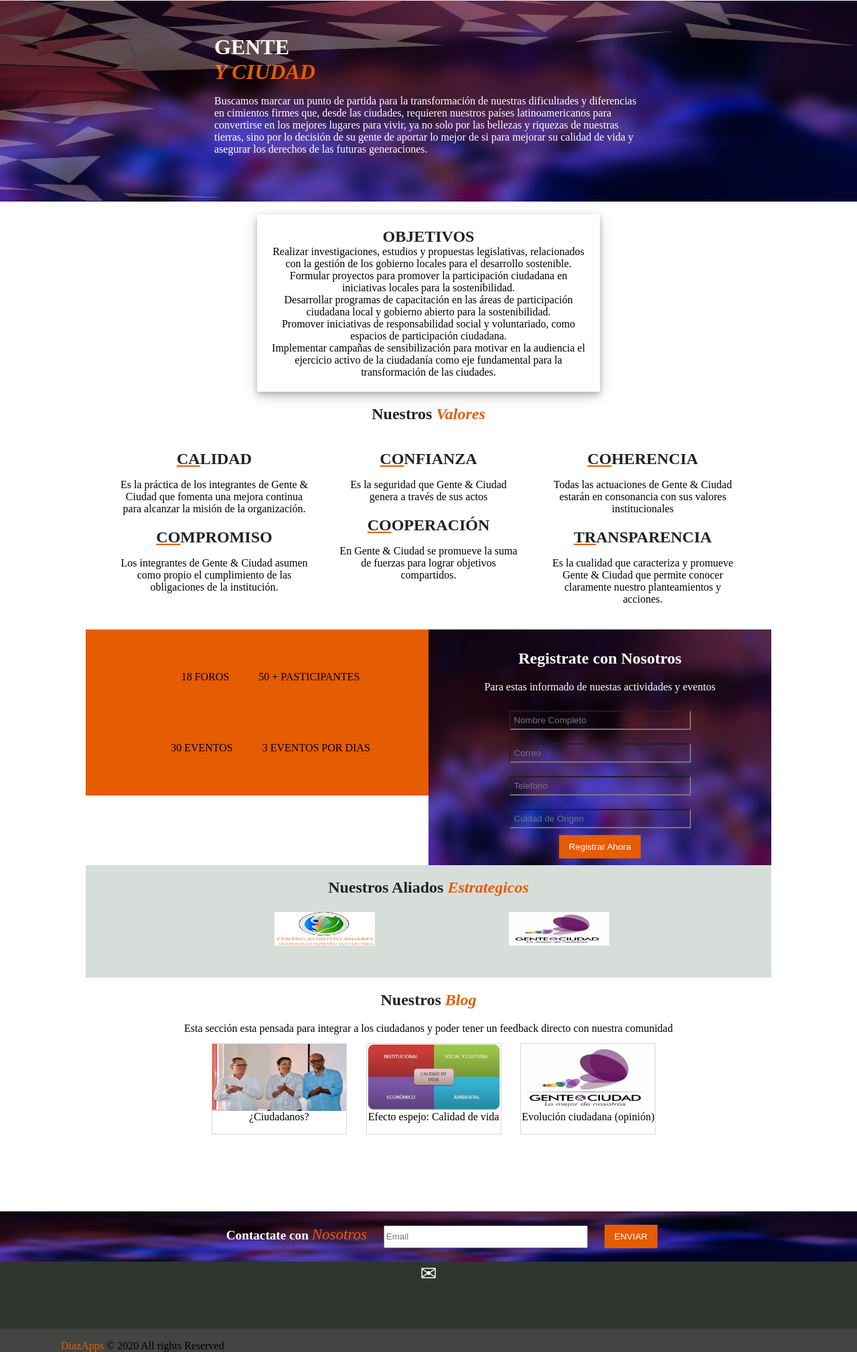
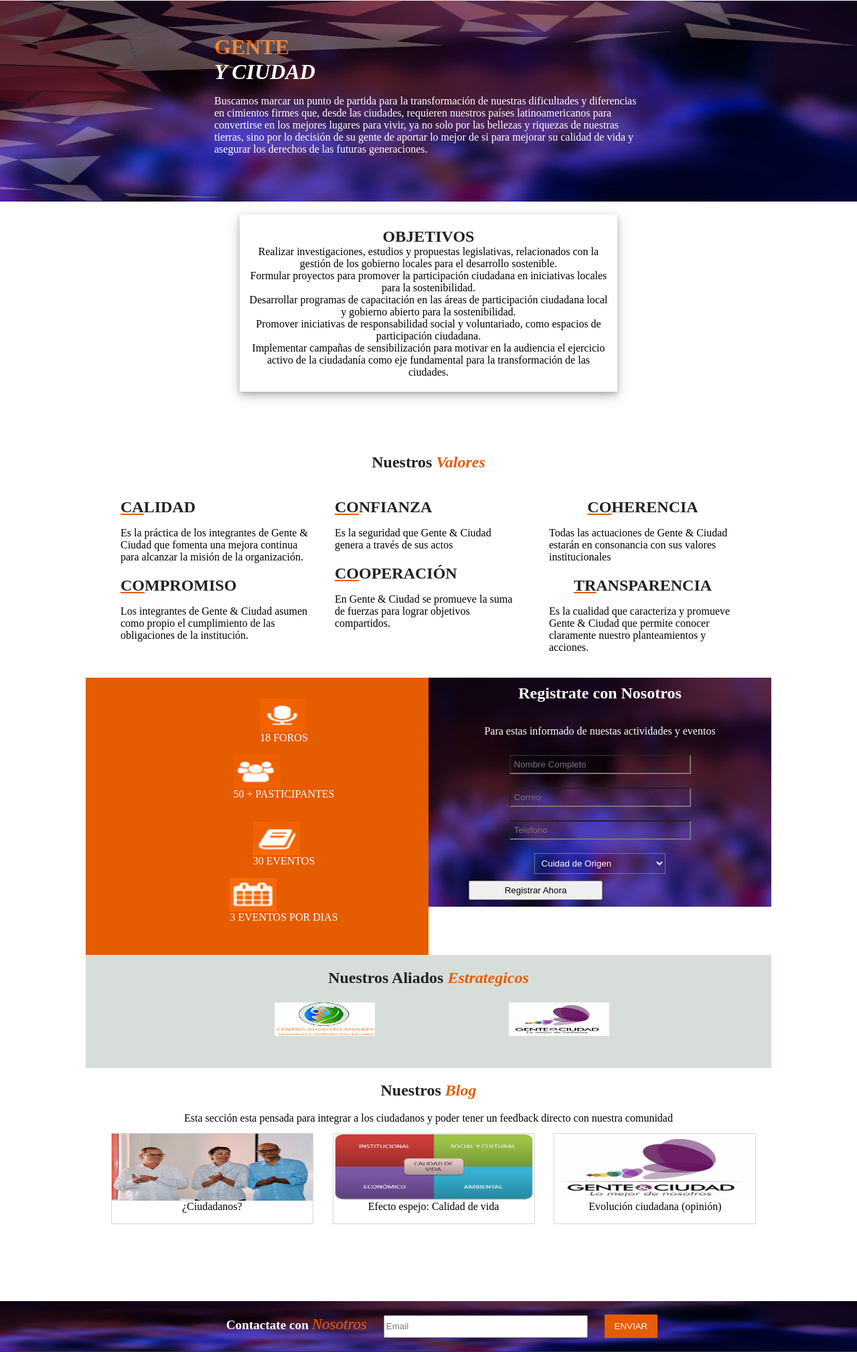
Before and after one commit to kiranrgupta26/Event-Management-System, a PHP site: page /html/Inicio.html in a window 1280 px wide. Shown: the part 50-2069 px from the top of the page at 67% size. Run offline with PHP 8.4, Linux system fonts and the light colour scheme.

Commit message:
home page completed

```diff
--- a/css/cuidad.css
+++ b/css/cuidad.css
@@ -81,12 +81,13 @@ li a{
 
 .homecentered h1{
 	margin: 0;
-}
-
-.homecentered h1 i{
 	color: #e65c00;
 }
 
+.homecentered i{
+	margin: 0;
+	color: white;
+}
 main{
 	text-align: center;
 	position: relative;
@@ -317,6 +318,10 @@ main i:first-child{
   padding: 20px;
 }
 
+.column31,.column32,.column33 p{
+	text-align: left;
+}
+
 .que{
 	border: 1px solid #d7dbd8;
 	padding: 40px;
@@ -337,11 +342,11 @@ h2{
 }
 
 .objective{
-	margin-left: 30%;
-	margin-right: 30%;
+	margin-left: 28%;
+	margin-right: 28%;
 
 	margin-top: 20px;
-	padding: 20px 20px;
+	padding: 20px 10px;
 	box-shadow: 0 4px 8px 0 rgba(0, 0, 0, 0.2), 0 6px 20px 0 rgba(0, 0, 0, 0.19);
 }
 
@@ -364,22 +369,26 @@ h2{
 .events {
   float: left;
   width: 40%;
-  padding: 10px;
+
+  padding: 15px 10px;
   margin-left: 10%;
   text-align: left;
   background-color: #e65c00;
 }
 
+.events p{
+	color: white;
+}
 .register{
 	background-image: url("../img/homepage-one-banner.jpg");
 	float: left;
   width: 40%;
+
   padding: 10px;
   margin-right: 10%;
   text-align: center;
   background-size: cover;
   color: white;
-
 
 }
 
@@ -390,9 +399,23 @@ h2{
   clear: both;
 }
 .register h2{
+	padding: 0;
+	margin: 0;
 	color: white;
 }
 
+/*.register p{
+	padding: 0;
+	margin: 0;
+	color: white;
+}*/
+
+.register button{
+	float: left;
+	margin-left: 50px;
+	width: 200px;
+	padding: 5px;
+}
 .reg_back{
 	size: 80px;
 background: transparent;
@@ -451,7 +474,7 @@ margin: 10px;
 
 .mainblog li img{
 	height: 100px;
-	width: 200px;
+	width: 300px;
 }
 
 .blog i{
@@ -464,8 +487,15 @@ margin: 10px;
 }
 
 .events li{
+	text-align: center;
 	display: inline-block;
-	padding: 20px;
+	padding: 0 50px;
+	margin-left: 40px;
+	clear: left;
+}
+
+.events li img{
+
 }
 
 .home{
@@ -480,3 +510,8 @@ margin: 10px;
 	height: 100%;
 	width: 100%;
 }
+
+.register select{
+	width: 40%;
+	padding: 6px;
+}
--- a/html/Inicio.html
+++ b/html/Inicio.html
@@ -11,13 +11,13 @@
 	<header class="topmenu">
 		<img src="../img/Logotipo.png">
 		<nav>
-			<a href="/html/">Inicio </a> /
+			<a href="Inicio.html">Inicio </a> /
 			<a href="Nosotros.html">Nosotros </a> /
 			<a href="Equipos.html">Equipos </a> /
-			<a href="/jquery/">Blog </a> /
+			<a href="#">Blog </a> /
 			<a href="Contact Us.html">Contacto </a> /
-			<a href="/jquery/">Inicio de Sesion </a> /
-			<a href="/jquery/">Sign Up Registrarse </a>
+			<a href="#">Inicio de Sesion </a> /
+			<a href="#">Sign Up Registrarse </a>
 		</nav>
 
 	</header>
@@ -43,7 +43,10 @@ Promover iniciativas de responsabilidad social y voluntariado, como espacios de
 Implementar campañas de sensibilización para motivar en la audiencia el ejercicio activo de la ciudadanía como eje fundamental para la transformación de las ciudades.
 </p>
 		</div>
-
+		<br>
+		<br>
+		<br>
+		<br>
 		<div class="mainnos">
 			<h2>Nuestros <i>Valores</i></h2>
 			<div class="row">
@@ -73,32 +76,43 @@ Implementar campañas de sensibilización para motivar en la audiencia el ejerci
 			<div class="events">
 			    <ul>
 			    	<li>
+			    		<img src="../img/microphone.png">
 			    		<p>18 FOROS</p>
 			    	</li>
+
 			    	<li>
-			    		<p>50 + PASTICIPANTES</p>
+			    		<img src="../img/participants.png">
+			    		<p>50<span>&nbsp;</span>+<span>&nbsp;</span>PASTICIPANTES</p>
 			    	</li>
 			    </ul>
+
 			    <ul>
 			    	<li>
-			    		<p>30 EVENTOS</p>
+			    		<img src="../img/book.png">
+			    		<p>30<span>&nbsp;</span>EVENTOS</p>
 			    	</li>
 			    	<li>
-			    		<p>3 EVENTOS POR DIAS</p>
+			    		<img src="../img/calender.png">
+			    		<p>3<span>&nbsp;</span>EVENTOS<span>&nbsp;</span>POR<span>&nbsp;</span>DIAS</p>
 			    	</li>
 			    </ul>
 
 			 </div>
 			<div class="register">
 
-				<h2>Registrate con Nosotros</h2>
+				<h2>Registrate con Nosotros</h2><br>
 				<p>Para estas informado de nuestas actividades y eventos</p>
 				<input type="text" name="NombreCompleto" placeholder="Nombre Completo" class = "reg_back" size="30">
 				<input type="text" name="Correo" placeholder="Correo" class = "reg_back" size="30">
 				<input type="text" name="Telefono" placeholder="Telefono" class = "reg_back" size="30">
-				<input type="text" name="Origen" placeholder="Cuidad de Origen" class = "reg_back" size="30">
+				<select name="Origen" placeholder="Cuidad de Origen" class="reg_back">
+					<option disabled selected>Cuidad de Origen</option>
+					<option>Arlington</option>
+					<option>Dallas</option>
+					<option>Austin</option>
+				</select>
 				<br>
-				<button class="enviar">Registrar Ahora</button>
+				<button>Registrar Ahora</button> <br>
   			</div>
 		</div>
 
```
Also changed, not shown: html/Contact Us.html (+7 -7 lines), html/Equipos.html (+7 -7 lines), html/Nosotros.html (+7 -7 lines), img/book.png (added), img/calender.png (added), img/microphone.jpg (added), img/microphone.png (added), img/participants.png (added).
